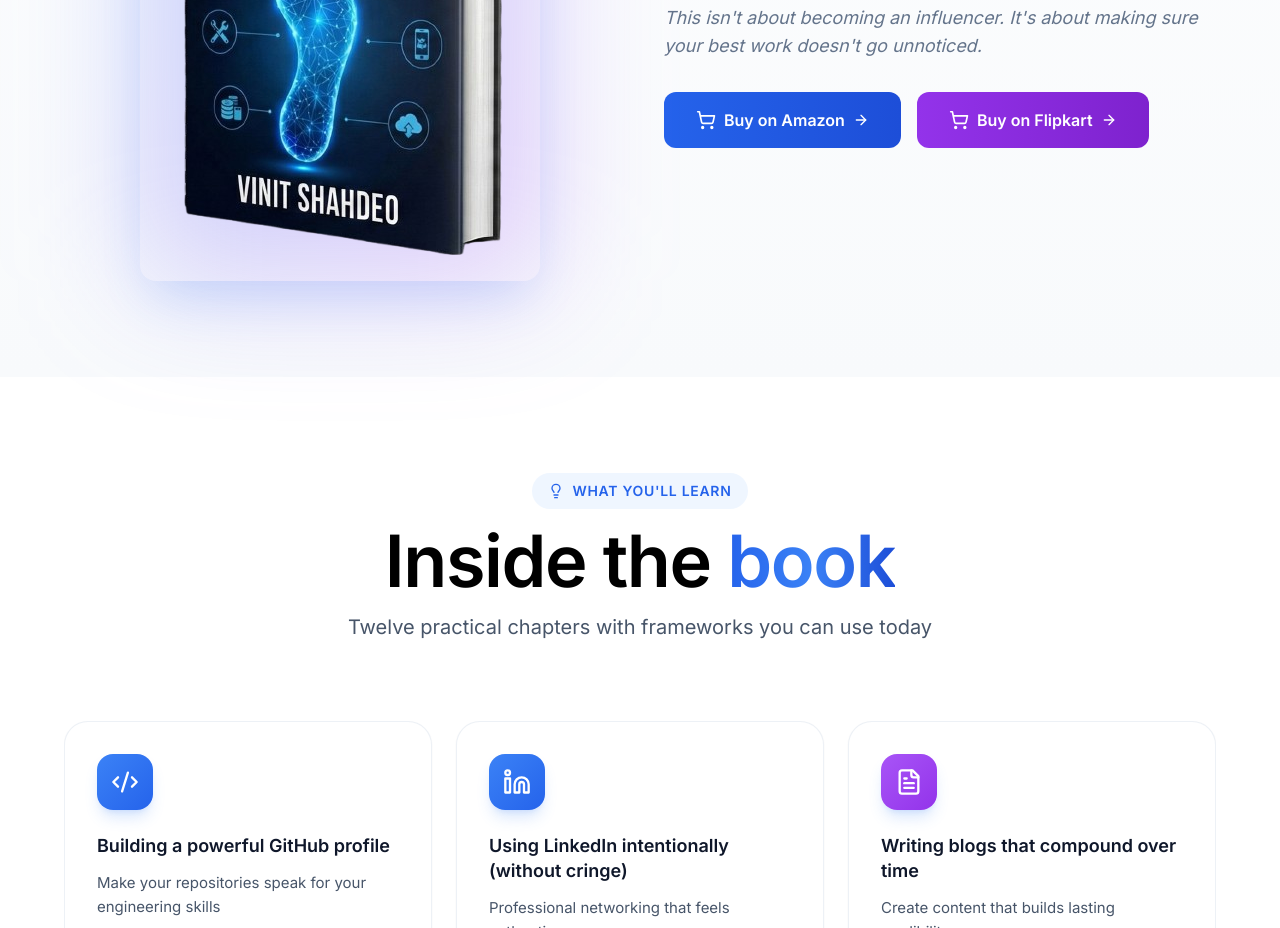
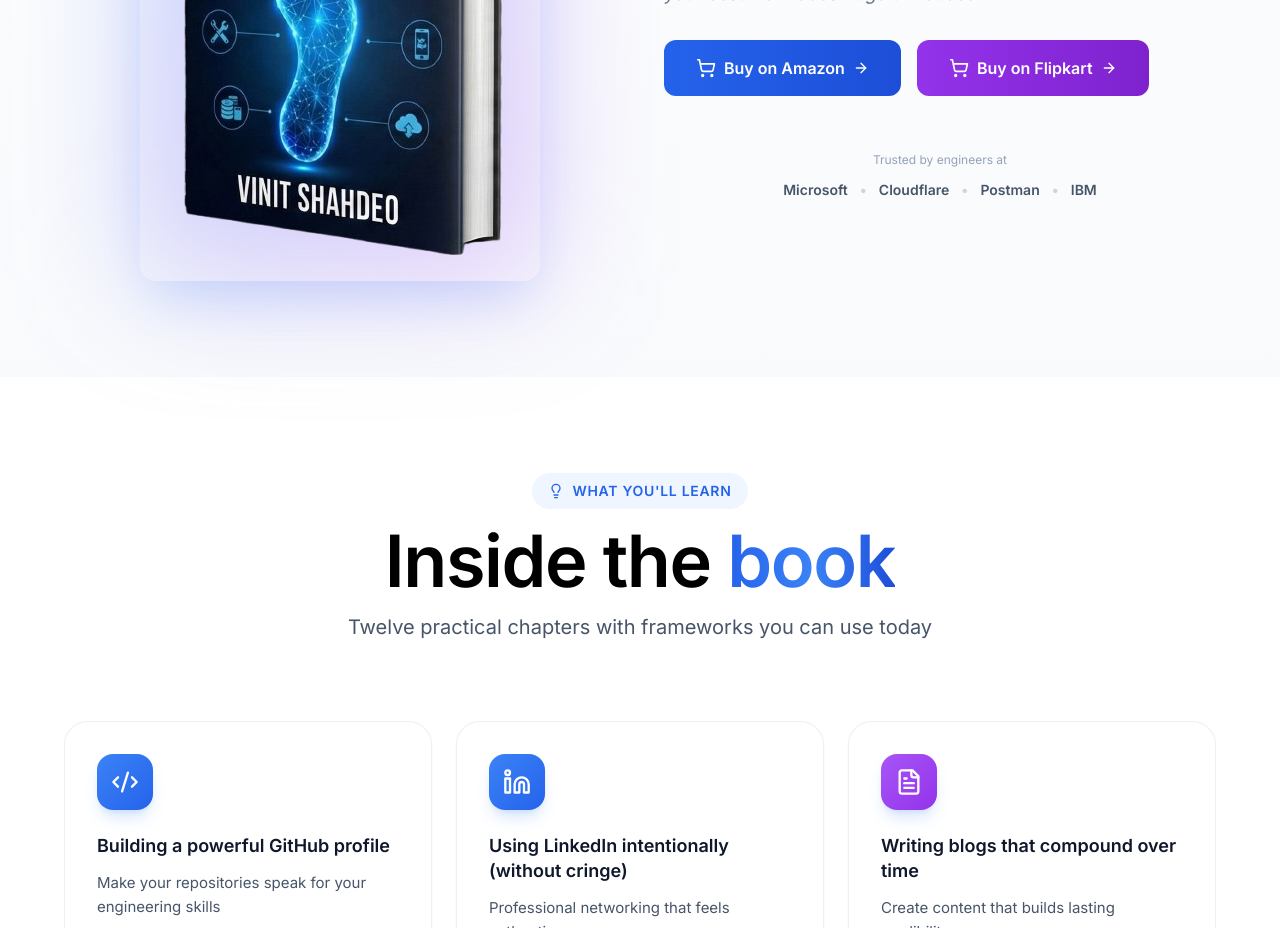
Before and after one commit to vinitshahdeo/digital-footprint-book, a Next.js app: page / in a window 1280 px wide. Shown: the part 6460-7388 px from the top of the page. Built offline with nearby package versions, Linux system fonts and the light colour scheme.

Commit message:
Added trusted-by section

```diff
--- a/components/BookIntro.tsx
+++ b/components/BookIntro.tsx
@@ -27,12 +27,13 @@
               initial={{ opacity: 0, x: -20, rotate: -15 }}
               whileInView={{ opacity: 1, x: 0, rotate: 0 }}
               viewport={{ once: true }}
-              transition={{ duration: 0.8, delay: 0.2 }}
               animate={{
                 y: [0, -10, 0],
                 rotate: [-5, 5, -5]
               }}
               transition={{
+                opacity: { duration: 0.8, delay: 0.2 },
+                x: { duration: 0.8, delay: 0.2 },
                 y: { repeat: Infinity, duration: 3, ease: "easeInOut" },
                 rotate: { repeat: Infinity, duration: 4, ease: "easeInOut" }
               }}
@@ -45,12 +46,13 @@
               initial={{ opacity: 0, x: 20, rotate: 15 }}
               whileInView={{ opacity: 1, x: 0, rotate: 0 }}
               viewport={{ once: true }}
-              transition={{ duration: 0.8, delay: 0.3 }}
               animate={{
                 y: [0, 10, 0],
                 rotate: [5, -5, 5]
               }}
               transition={{
+                opacity: { duration: 0.8, delay: 0.3 },
+                x: { duration: 0.8, delay: 0.3 },
                 y: { repeat: Infinity, duration: 3.5, ease: "easeInOut", delay: 0.5 },
                 rotate: { repeat: Infinity, duration: 4.5, ease: "easeInOut", delay: 0.5 }
               }}
@@ -154,6 +156,26 @@
                 <ArrowRight className="w-4 h-4 group-hover:translate-x-1 transition-transform duration-300" />
               </motion.a>
             </div>
+
+            {/* Trusted By */}
+            <motion.div
+              initial={{ opacity: 0, y: 10 }}
+              whileInView={{ opacity: 1, y: 0 }}
+              viewport={{ once: true }}
+              transition={{ duration: 0.5, delay: 0.4 }}
+              className="pt-6 text-center"
+            >
+              <p className="text-xs text-slate-400 mb-3">Trusted by engineers at</p>
+              <div className="flex flex-wrap items-center justify-center gap-3 text-sm font-semibold text-slate-600">
+                <span>Microsoft</span>
+                <span className="text-slate-300">•</span>
+                <span>Cloudflare</span>
+                <span className="text-slate-300">•</span>
+                <span>Postman</span>
+                <span className="text-slate-300">•</span>
+                <span>IBM</span>
+              </div>
+            </motion.div>
           </motion.div>
         </div>
       </div>
--- /dev/null
+++ b/components/TrustedBy.tsx
@@ -0,0 +1,87 @@
+'use client'
+
+import { motion } from 'framer-motion'
+import { Users } from 'lucide-react'
+import Image from 'next/image'
+
+const companies = [
+  {
+    name: 'Microsoft',
+    logo: 'https://upload.wikimedia.org/wikipedia/commons/4/44/Microsoft_logo.svg',
+    width: 120,
+    height: 26
+  },
+  {
+    name: 'Cloudflare',
+    logo: 'https://upload.wikimedia.org/wikipedia/commons/9/94/Cloudflare_Logo.png',
+    width: 120,
+    height: 30
+  },
+  {
+    name: 'Postman',
+    logo: 'https://www.vectorlogo.zone/logos/getpostman/getpostman-ar21.svg',
+    width: 110,
+    height: 30
+  },
+  {
+    name: 'IBM',
+    logo: 'https://upload.wikimedia.org/wikipedia/commons/5/51/IBM_logo.svg',
+    width: 80,
+    height: 32
+  },
+]
+
+export default function TrustedBy() {
+  return (
+    <section className="py-16 px-6 bg-white border-t border-slate-200/60">
+      <div className="max-w-4xl mx-auto">
+        <motion.div
+          initial={{ opacity: 0, y: 20 }}
+          whileInView={{ opacity: 1, y: 0 }}
+          viewport={{ once: true }}
+          transition={{ duration: 0.6 }}
+          className="text-center"
+        >
+          <div className="flex items-center justify-center gap-2 mb-8">
+            <Users className="w-5 h-5 text-slate-400" />
+            <p className="text-sm font-semibold text-slate-500 tracking-wider uppercase">
+              Trusted by engineers at
+            </p>
+          </div>
+
+          <div className="flex flex-wrap items-center justify-center gap-12 md:gap-16">
+            {companies.map((company, index) => (
+              <motion.div
+                key={company.name}
+                initial={{ opacity: 0, scale: 0.8 }}
+                whileInView={{ opacity: 1, scale: 1 }}
+                viewport={{ once: true }}
+                transition={{ duration: 0.4, delay: index * 0.1 }}
+                whileHover={{ scale: 1.05, y: -2 }}
+                className="group grayscale hover:grayscale-0 transition-all duration-300 opacity-60 hover:opacity-100"
+              >
+                <Image
+                  src={company.logo}
+                  alt={`${company.name} logo`}
+                  width={company.width}
+                  height={company.height}
+                  className="object-contain"
+                />
+              </motion.div>
+            ))}
+          </div>
+
+          <motion.p
+            initial={{ opacity: 0 }}
+            whileInView={{ opacity: 1 }}
+            viewport={{ once: true }}
+            transition={{ duration: 0.6, delay: 0.5 }}
+            className="text-sm text-slate-500 mt-8 italic"
+          >
+            Join engineers from top companies building their digital footprint
+          </motion.p>
+        </motion.div>
+      </div>
+    </section>
+  )
+}
--- a/next.config.js
+++ b/next.config.js
@@ -1,6 +1,18 @@
 /** @type {import('next').NextConfig} */
 const nextConfig = {
   reactStrictMode: true,
+  images: {
+    remotePatterns: [
+      {
+        protocol: 'https',
+        hostname: 'upload.wikimedia.org',
+      },
+      {
+        protocol: 'https',
+        hostname: 'www.vectorlogo.zone',
+      },
+    ],
+  },
 }
 
 module.exports = nextConfig
```
